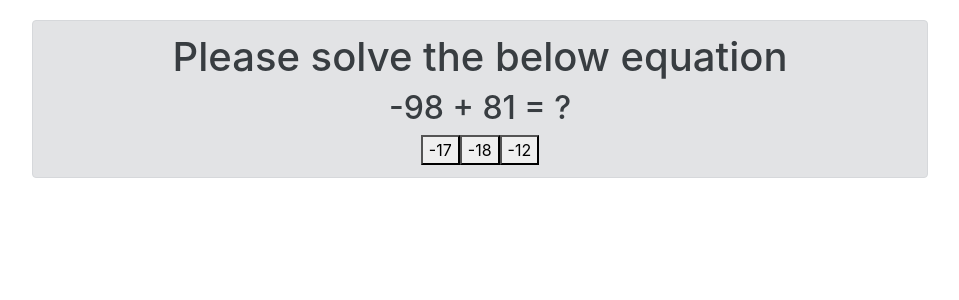
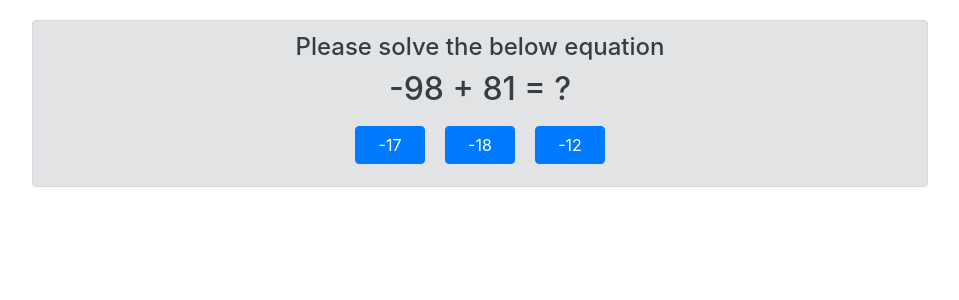
Before and after one commit to vadymvoitko/stepTestProject, a Vue app: page /#/ in a window 1280 px wide. Both pictures are taken after a click on the button "Get Started". Shown: the top 300 px of the page, without its empty margins (160-1119 px from the left). Built offline with nearby package versions, Linux system fonts and the light colour scheme.

Commit message:
edit styles

```diff
--- a/index.html
+++ b/index.html
@@ -3,6 +3,7 @@
   <head>
     <meta charset="utf-8">
     <meta name="viewport" content="width=device-width,initial-scale=1.0">
+    <script src="https://ajax.googleapis.com/ajax/libs/jquery/3.3.1/jquery.min.js"></script>
     <script src="https://stackpath.bootstrapcdn.com/bootstrap/4.1.3/js/bootstrap.min.js"></script>
     <link rel="stylesheet" href="https://stackpath.bootstrapcdn.com/bootstrap/4.1.3/css/bootstrap.min.css">
     <title>empty_proj_test</title>
--- a/src/components/GameCanvas.vue
+++ b/src/components/GameCanvas.vue
@@ -1,10 +1,11 @@
 <template>
   <div class="alert alert-secondary greeting">
-    <h1 class="pb-20">Please solve the below equation</h1>
+    <h4 class="pb-20">Please solve the below equation</h4>
     <h2> {{ x }} + {{ y }} = {{ result }} </h2>
     <button
       v-for="(item, index) in answerOptions"
       :key="index"
+      class="btn btn-primary answers"
     >
     {{ item }}
     </button>
@@ -53,4 +54,9 @@ export default {
     margin: 20px auto;
     text-align: center;
 }
+
+.answers {
+  margin: 10px;
+  width: 70px;
+}
 </style>
```
